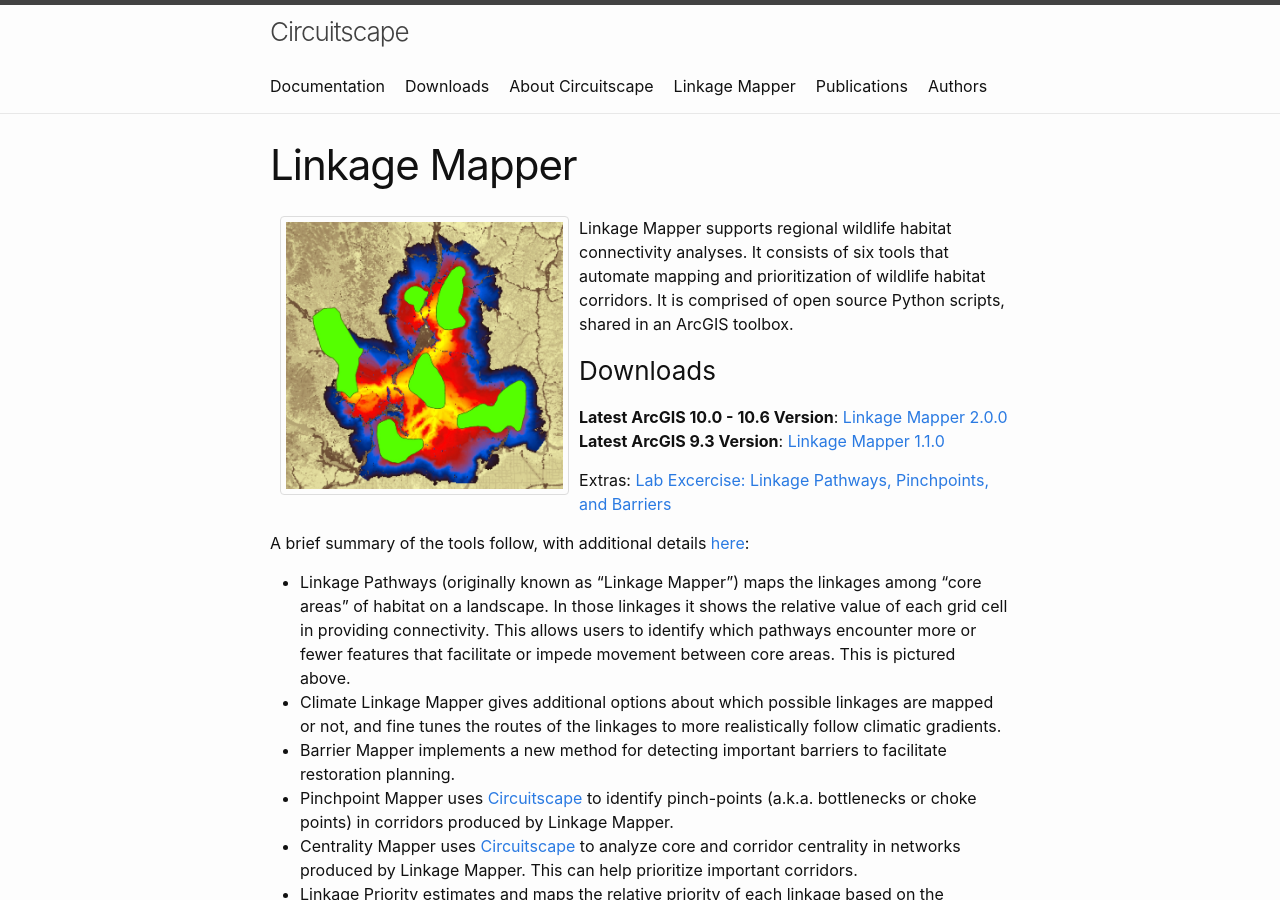
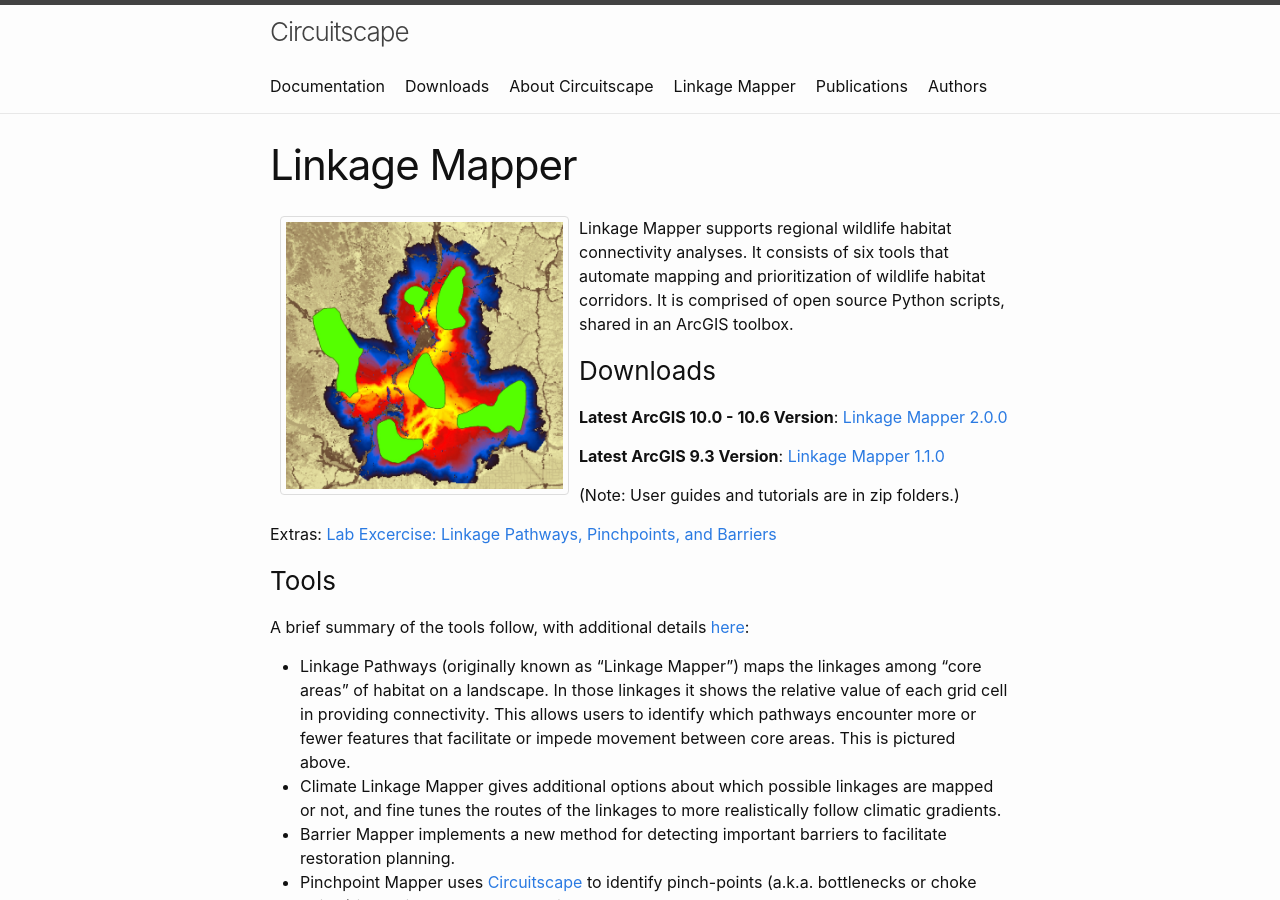
Before and after one commit to Circuitscape/www.circuitscape.org, a Jekyll site: the page built from linkage-mapper.md, in a window 1280 px wide and 900 px high. Built offline with Jekyll 4.4.1, drawn with Linux system fonts in a browser that asks for light colours.

Commit message:
minor update to LM  page

```diff
--- a/linkage-mapper.md
+++ b/linkage-mapper.md
@@ -10,9 +10,14 @@
 ### Downloads
 
 **Latest ArcGIS 10.0 - 10.6 Version**: [Linkage Mapper 2.0.0](https://github.com/linkagescape/linkage-mapper/files/2204107/Linkage_Mapper_2_0_0.zip)
+
 **Latest ArcGIS 9.3 Version**: [Linkage Mapper 1.1.0](downloads/LinkageMapper_1_1_0.zip)
 
+(Note: User guides and tutorials are in zip folders.)
+
 Extras: [Lab Excercise: Linkage Pathways, Pinchpoints, and Barriers ](downloads/LM_Lab_V2.zip)
+
+### Tools
 
 A brief summary of the tools follow, with additional details [here](http://www.circuitscape.org/linkagemapper/linkage-mapper-tools):
 
```
